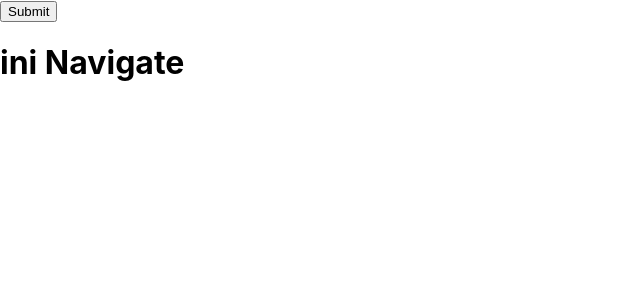
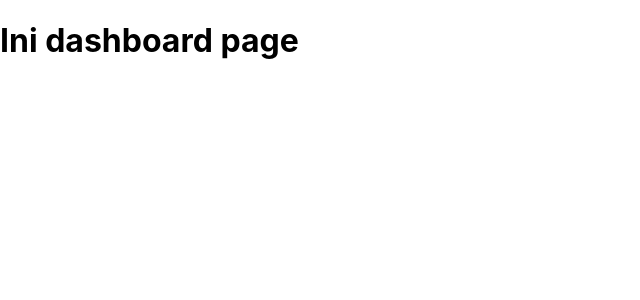
Before and after one commit to Fajrin-Mahyuddin/rekam_medis_app, a React (Create React App) app: page /dashboard in a window 1280 px wide. Shown: the top 300 px of the page, without its empty margins (0-640 px from the left). Built offline with nearby package versions, Linux system fonts and the light colour scheme.

Commit message:
config navigate

```diff
--- a/package.json
+++ b/package.json
@@ -10,8 +10,12 @@
     "@types/node": "^12.0.0",
     "@types/react": "^16.9.53",
     "@types/react-dom": "^16.9.8",
+    "@types/react-router-dom": "^5.1.7",
+    "dotenv": "^8.2.0",
+    "node-sass": "^5.0.0",
     "react": "^17.0.1",
     "react-dom": "^17.0.1",
+    "react-router-dom": "^5.2.0",
     "react-scripts": "4.0.1",
     "typescript": "^4.0.3",
     "web-vitals": "^0.2.4"
--- /dev/null
+++ b/src/components/atoms/images/img.tsx
@@ -0,0 +1,10 @@
+import React from "react";
+
+interface img {
+  src: string;
+  alt: string;
+}
+
+export default function Images({ src, alt, ...rest }: img) {
+  return <img src={src} alt={alt} {...rest} />;
+}
--- a/src/components/atoms/index.tsx
+++ b/src/components/atoms/index.tsx
@@ -1,3 +1,4 @@
 import Button from "./button/Button";
+import Image from "./images/img";
 
-export { Button };
+export { Button, Image };
--- /dev/null
+++ b/src/components/atoms/listItems/listHorizontal.tsx
@@ -0,0 +1,5 @@
+import React from "react";
+
+export default function ListHorizontal(data: any[]) {
+  return data;
+}
--- a/src/navigate/index.tsx
+++ b/src/navigate/index.tsx
@@ -1,11 +1,16 @@
 import React from "react";
-import { Button } from "../components";
+import { BrowserRouter, Route, Switch } from "react-router-dom";
+import { Dashboard, Login } from "../pages";
 
-export default function Navigate() {
+const Navigate = () => {
   return (
-    <div>
-      <Button title="Submit" />
-      <h1>ini Navigate</h1>
-    </div>
+    <BrowserRouter>
+      <Switch>
+        <Route exact path="/" component={Login} />
+        <Route exact path="/dashboard" component={Dashboard} />
+      </Switch>
+    </BrowserRouter>
   );
-}
+};
+
+export default Navigate;
--- a/src/pages/dashboard/index.tsx
+++ b/src/pages/dashboard/index.tsx
@@ -1,9 +1,11 @@
 import React from "react";
 
-export default function Dashboard() {
+const Dashboard = () => {
   return (
     <div>
       <h1>Ini dashboard page</h1>
     </div>
   );
-}
+};
+
+export default Dashboard;
```
Also changed, not shown: src/components/organisims/header/navbar.tsx (added, +14 -0 lines), tsconfig.json (+4 -9 lines), 2 other files (tests, documents, lock files or other folders).
